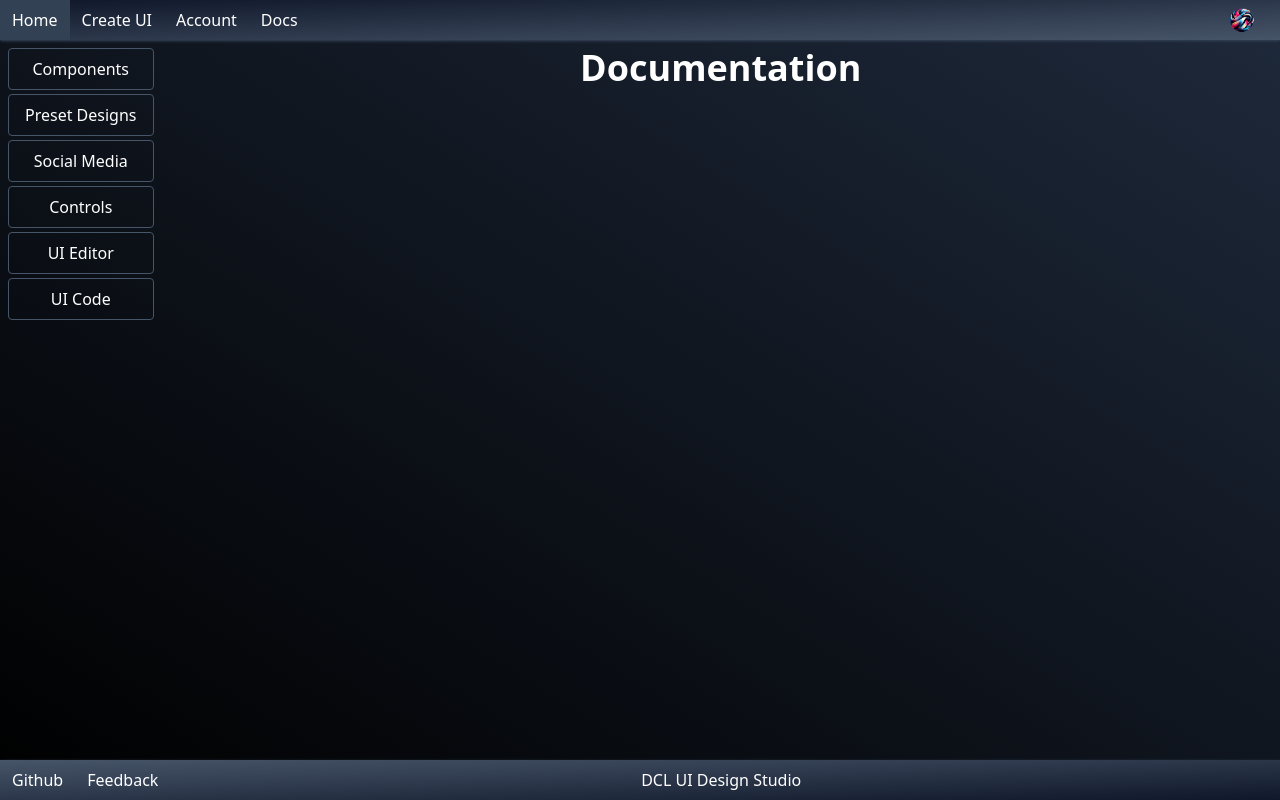
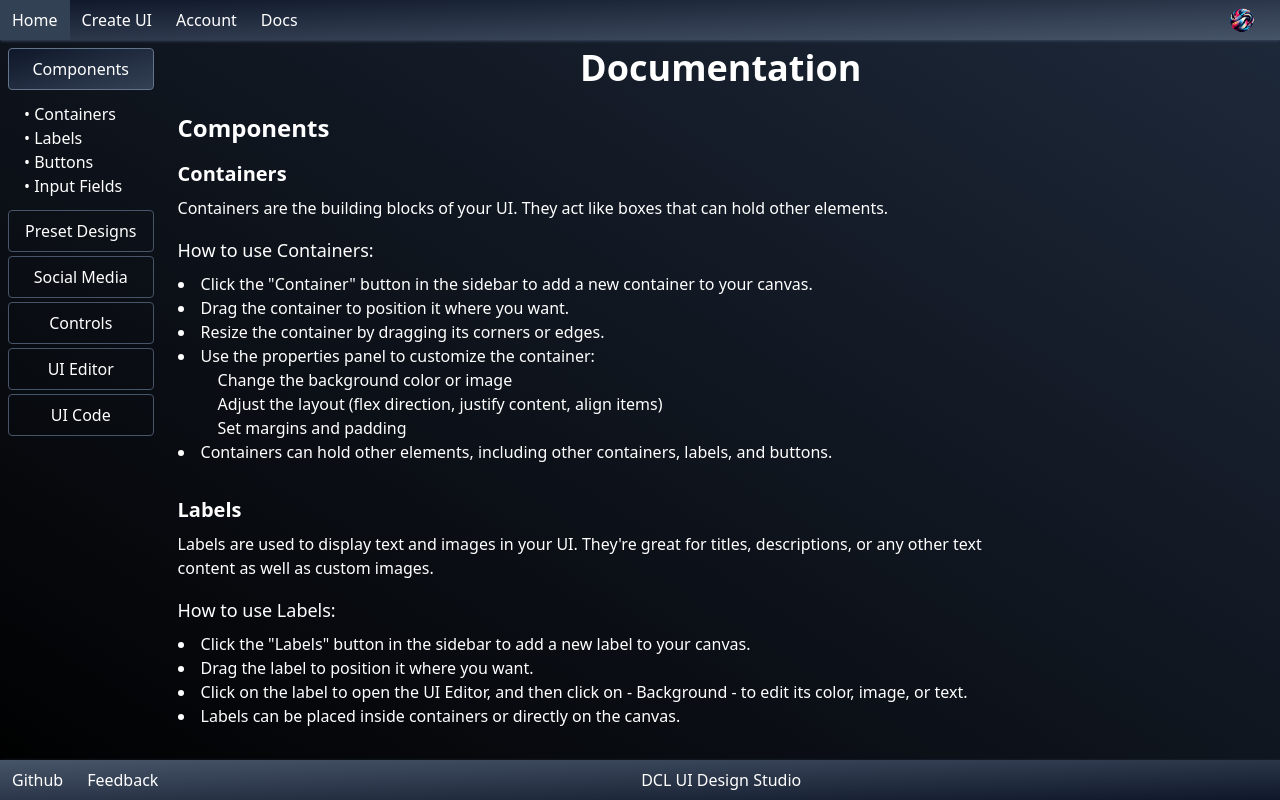
Before and after one commit to szilardjanko/ui-design-studio, a Next.js app: page /Docs in a window 1280 px wide. Built offline with nearby package versions, Linux system fonts and the light colour scheme; no server answers.

Commit message:
docs updates

```diff
--- a/src/components/docs/Components.tsx
+++ b/src/components/docs/Components.tsx
@@ -2,7 +2,7 @@ import React from "react";
 
 export const Components = () => {
   return (
-    <div className="flex w-full flex-col p-4">
+    <div className="flex w-full flex-col p-4 max-w-4xl">
       <h1 className="mb-4 text-2xl font-bold">Components</h1>
 
       <section className="mb-8">
@@ -16,15 +16,15 @@ export const Components = () => {
         </h3>
         <ul className="list-inside list-disc">
           <li>
-            Click the &quot;Container&quot; button in the sidebar to add a new container
-            to your canvas.
+            Click the &quot;Container&quot; button in the sidebar to add a new
+            container to your canvas.
           </li>
           <li>Drag the container to position it where you want.</li>
           <li>Resize the container by dragging its corners or edges.</li>
           <li>
             Use the properties panel to customize the container:
-            <ul className="list-circle ml-4 list-inside">
-              <li>Change the background color</li>
+            <ul className="list-circle ml-10 list-inside">
+              <li>Change the background color or image</li>
               <li>
                 Adjust the layout (flex direction, justify content, align items)
               </li>
@@ -41,27 +41,20 @@ export const Components = () => {
       <section className="mb-8">
         <h2 className="mb-2 text-xl font-semibold">Labels</h2>
         <p>
-          Labels are used to display text in your UI. They&apos;re great for titles,
-          descriptions, or any other text content.
+          Labels are used to display text and images in your UI. They&apos;re
+          great for titles, descriptions, or any other text content as well as
+          custom images.
         </p>
         <h3 className="mb-2 mt-4 text-lg font-medium">How to use Labels:</h3>
         <ul className="list-inside list-disc">
           <li>
-            Click the &quot;Labels&quot; button in the sidebar to add a new label to your
-            canvas.
+            Click the &quot;Labels&quot; button in the sidebar to add a new
+            label to your canvas.
           </li>
           <li>Drag the label to position it where you want.</li>
           <li>
-            Click on the label to open the UI Editor, and then click on
-            - Background - Text to edit its text.
-          </li>
-          <li>
-            Use the properties panel to customize the label:
-            <ul className="list-circle ml-4 list-inside">
-              <li>Change the text color</li>
-              <li>Adjust the font size</li>
-              <li>Set the text alignment</li>
-            </ul>
+            Click on the label to open the UI Editor, and then click on -
+            Background - to edit its color, image, or text.
           </li>
           <li>
             Labels can be placed inside containers or directly on the canvas.
@@ -72,28 +65,25 @@ export const Components = () => {
       <section className="mb-8">
         <h2 className="mb-2 text-xl font-semibold">Buttons</h2>
         <p>
-          Buttons are interactive elements that users can click. They&apos;re used to
-          trigger actions in your UI.
+          Buttons are interactive elements that users can click. They&apos;re
+          used to trigger actions in your UI.
         </p>
         <h3 className="mb-2 mt-4 text-lg font-medium">How to use Buttons:</h3>
         <ul className="list-inside list-disc">
           <li>
-            Click the &quot;Buttons&quot; button in the sidebar to add a new button to
-            your canvas.
+            Click the &quot;Buttons&quot; button in the sidebar to add a new
+            button to your canvas.
           </li>
           <li>Drag the button to position it where you want.</li>
           <li>
-            Double-click the button to edit its text directly on the canvas.
-          </li>
-          <li>
             Use the properties panel to customize the button:
-            <ul className="list-circle ml-4 list-inside">
+            <ul className="list-circle ml-10 list-inside">
               <li>Change the button color</li>
-              <li>Adjust the text color</li>
+              <li>Adjust the text</li>
               <li>Set the button size</li>
               <li>
-                Choose an action for the button (e.g., show/hide another
-                element, count clicks)
+                Choose an action for the button (e.g., open links, show/hide
+                another element, count clicks)
               </li>
             </ul>
           </li>
@@ -101,14 +91,15 @@ export const Components = () => {
             Buttons can be placed inside containers or directly on the canvas.
           </li>
           <li>
-            To make your button interactive, use the &quot;Action&quot; dropdown in the
-            properties panel to select what happens when the button is clicked.
+            To make your button interactive, use the &quot;Click Actions&quot;
+            dropdown in the properties panel to select what happens when the
+            button is clicked.
           </li>
         </ul>
       </section>
 
       <p className="mt-4">
-        Remember, you can always select any element on the canvas to see and
+        You can always select any element on the canvas to see and
         edit its properties in the right-hand panel. Experiment with different
         combinations of containers, labels, and buttons to create your perfect
         UI!
--- a/src/components/docs/Controls.tsx
+++ b/src/components/docs/Controls.tsx
@@ -1,5 +1,9 @@
 import React from "react";
 
 export const Controls = () => {
-  return <div>Controls</div>;
+  return (
+    <div className="flex w-full flex-col p-4">
+      <div className="text-2xl">Controls</div>
+    </div>
+  );
 };
--- a/src/components/docs/Preset.tsx
+++ b/src/components/docs/Preset.tsx
@@ -2,8 +2,8 @@ import React from "react";
 
 export const Preset = () => {
   return (
-    <div className="flex w-full flex-col">
-      <div className="text-xl">Presets Designs</div>
+    <div className="flex w-full flex-col p-4">
+      <div className="text-2xl">Presets Designs</div>
     </div>
   );
 };
--- a/src/components/docs/Social.tsx
+++ b/src/components/docs/Social.tsx
@@ -2,8 +2,8 @@ import React from "react";
 
 export const Social = () => {
   return (
-    <div className="flex w-full flex-col">
-      <div className="text-xl">Social Media</div>
+    <div className="flex w-full flex-col p-4">
+      <div className="text-2xl">Social Media</div>
     </div>
   );
 };
--- a/src/components/docs/UiCode.tsx
+++ b/src/components/docs/UiCode.tsx
@@ -1,5 +1,9 @@
 import React from "react";
 
 export const UiCode = () => {
-  return <div>UiCode</div>;
+  return (
+    <div className="flex w-full flex-col p-4">
+      <div className="text-2xl">UiCode</div>
+    </div>
+  );
 };
--- a/src/components/docs/UiEditor.tsx
+++ b/src/components/docs/UiEditor.tsx
@@ -1,5 +1,9 @@
 import React from "react";
 
 export const UiEditor = () => {
-  return <div>UiEditor</div>;
+  return (
+    <div className="flex w-full flex-col p-4">
+      <div className="text-2xl">UI Editor</div>
+    </div>
+  );
 };
--- a/src/context/SideBarContext.tsx
+++ b/src/context/SideBarContext.tsx
@@ -68,7 +68,7 @@ export const SideBarProvider: React.FC<SideBarProviderProps> = ({
     handleConfirm: "",
   });
   const [sideBarDocsOptions, setSideBarDocsOptions] =
-    useState<SideBarDocsTypes>("");
+    useState<SideBarDocsTypes>("components");
 
   return (
     <SideBarContext.Provider
```
